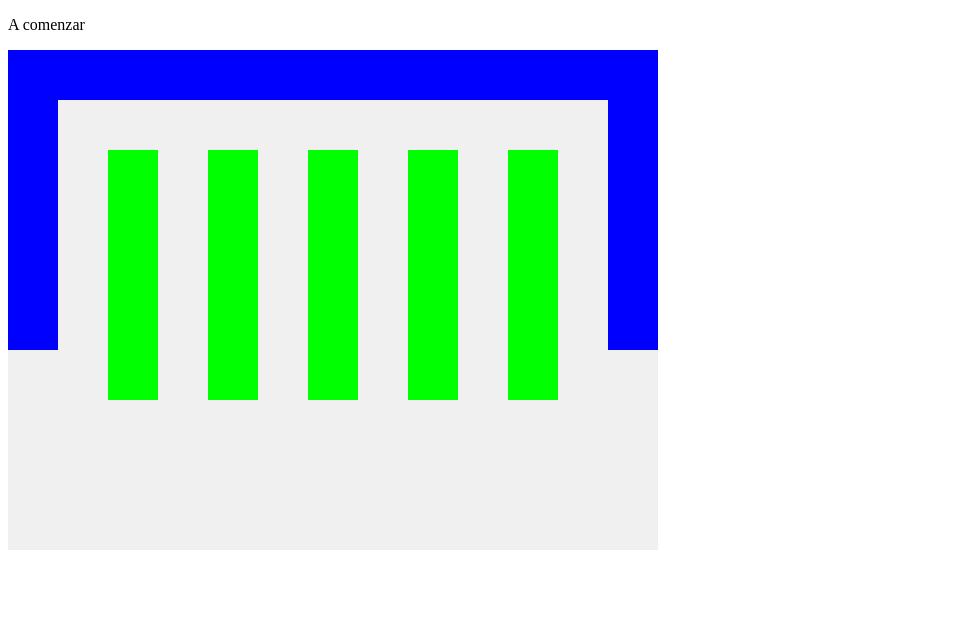
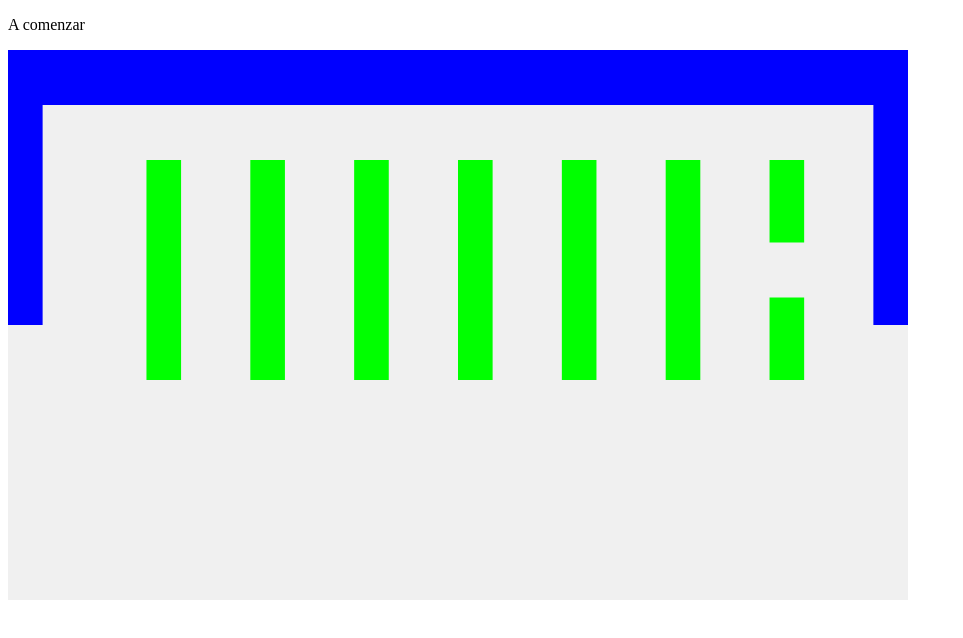
Before and after one commit to moisesisaias/intellimarket, a website: page index.html in a window 1280 px wide. Shown: the whole page, without its empty margins (0-963 px from the left). Drawn offline with Linux system fonts and the light colour scheme.

Commit message:
Sketch, and some things...

```diff
--- a/css/styles.css
+++ b/css/styles.css
@@ -1,3 +1,4 @@
 #canv {
 	background-color: #f0F0F0;
+
 }
--- a/index.html
+++ b/index.html
@@ -10,7 +10,7 @@
    <BODY>
       <P> A comenzar
       <section id="sect">
-    	<canvas id="canv" width="650" height="500">
+    	<canvas id="canv" width="900" height="550">
     		Canvas no es soportado en este explorador.
     	</canvas>
       </section>
--- a/js/script.js
+++ b/js/script.js
@@ -1,52 +1,19 @@
 
 var objects = [];
-objects.push({
-	x:0, y:50,
-	width:50, heigth:250,
-	color: '#00f'
-});
+var pH = 500;//1+0.10; // original:500 - actual:550
+var pW = 650;// 1+0.3846; // original:650 - actual:900
 
-objects.push({
-	x:100, y:100,
-	width:50, heigth:250,
-	color: '#0f0'
-});
-
-objects.push({
-	x:200, y:100,
-	width:50, heigth:250,
-	color: '#0f0'
-});
-
-objects.push({
-	x:300, y:100,
-	width:50, heigth:250,
-	color: '#0f0'
-});
-
-objects.push({
-	x:400, y:100,
-	width:50, heigth:250,
-	color: '#0f0'
-});
-
-objects.push({
-	x:500, y:100,
-	width:50, heigth:250,
-	color: '#0f0'
-});
-
-objects.push({
-	x:600, y:50,
-	width:50, heigth:250,
-	color: '#00f'
-});
-
-objects.push({
-	x:0, y:0,
-	width:700, heigth:50,
-	color: '#00f'
-});
+objects.push({x:0, y:50, width:25, heigth:200, color:'#00f'});
+objects.push({x:100, y:100,	width:25, heigth:200, color:'#0f0'});
+objects.push({x:175, y:100, width:25, heigth:200, color:'#0f0'});
+objects.push({x:250, y:100, width:25, heigth:200, color:'#0f0'});
+objects.push({x:325, y:100, width:25, heigth:200, color:'#0f0'});
+objects.push({x:400, y:100,	width:25, heigth:200, color:'#0f0'});
+objects.push({x:475, y:100,	width:25, heigth:200, color:'#0f0'});
+objects.push({x:550, y:100, width:25, heigth:75, color:'#0f0'});
+objects.push({x:550, y:225, width:25, heigth:75, color:'#0f0'});
+objects.push({x:625, y:50, width:25, heigth:200, color:'#00f'});
+objects.push({x:0, y:0, width:650, heigth:50, color:'#00f'});
 
 
 window.onload = function() {
@@ -59,9 +26,16 @@ window.onload = function() {
 	cvx.lineTo(270,270);
 
 	cvx.stroke();*/
+
+
+	pH = cv.height / pH; //esto ajusta los elementos al tamaño actual de canvas.
+	pW = cv.width / pW; // esto ajusta los elementos al tamaño actual el canvas.
+
 	for (var i = 0; i< objects.length; i++) {
+		//console.log(cv.width);
+
 		cvx.fillStyle = objects[i].color;
-		cvx.fillRect(objects[i].x, objects[i].y, objects[i].width, objects[i].heigth);
+		cvx.fillRect(objects[i].x * pW, objects[i].y * pH, objects[i].width * pW, objects[i].heigth * pH);
 
 	}
 };
```
